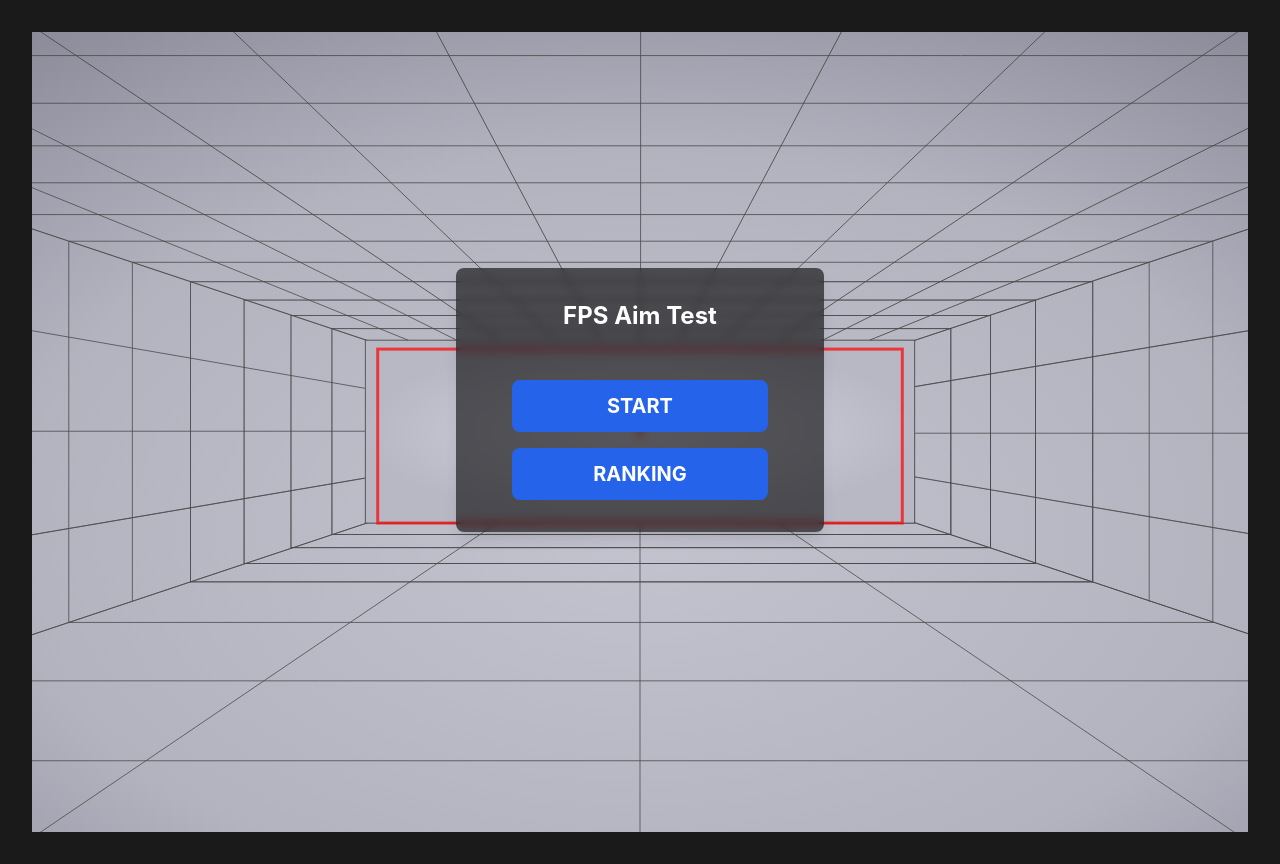
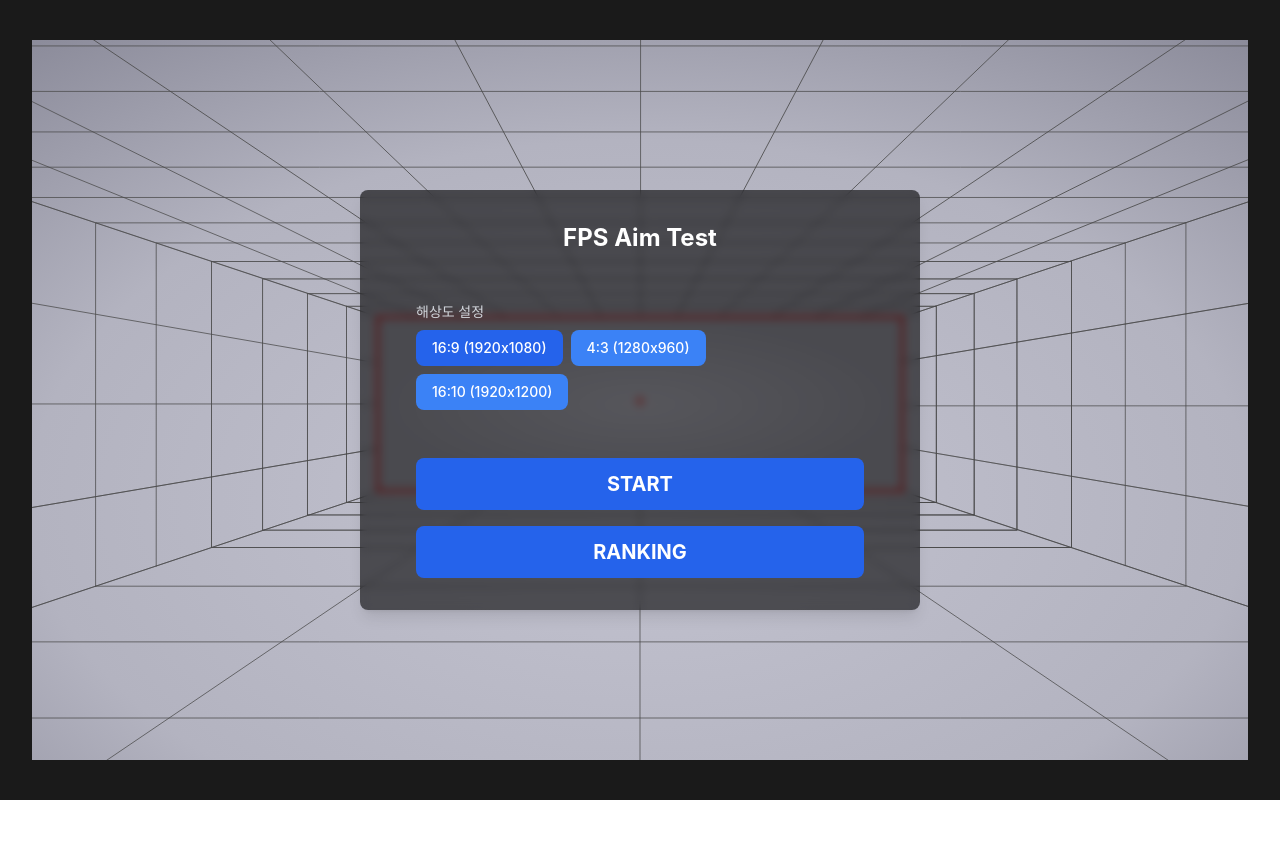
Before and after one commit to Donghunn-Lee/aimtest, a React (Create React App) app: page / in a window 1280 px wide. Both pictures are taken after a click on the button "전체화면 모드". After the commit the page ends 800 px from the top, so only its background shows below. Built offline with nearby package versions, Linux system fonts and the light colour scheme.

Commit message:
feat: 해상도 설정 기능 추가

```diff
--- a/src/components/Game/GameWorld.tsx
+++ b/src/components/Game/GameWorld.tsx
@@ -7,6 +7,9 @@ import { Target, TargetConfig } from './target/types';
 import { StartMenu } from './menu/StartMenu';
 import ResultMenu from './menu/ResultMenu';
 import RankingBoard from '../game/ranking/RankingBoard';
+import { ResolutionSettings } from './settings/ResolutionSettings';
+import { Resolution, DEFAULT_RESOLUTION } from './types/resolution';
+
 interface GameWorldProps {
   gameMode: 'fullscreen' | 'windowed';
   onGameModeChange?: (mode: 'fullscreen' | 'windowed') => void;
@@ -40,6 +43,8 @@ export const GameWorld = ({ gameMode, onGameModeChange }: GameWorldProps) => {
   const [hitCount, setHitCount] = useState(0);
   const [totalClick, setTotalClick] = useState(0);
   const [isRankingOpen, setIsRankingOpen] = useState(false);
+  const [selectedResolution, setSelectedResolution] = useState<Resolution>(DEFAULT_RESOLUTION);
+
   const initTargetManager = () => {
     targetManagerRef.current = new TargetManager(targetConfig, {
       width: canvasRef.current?.width || 0,
@@ -200,16 +205,26 @@ export const GameWorld = ({ gameMode, onGameModeChange }: GameWorldProps) => {
 
     const resizeCanvas = () => {
       if (gameMode === 'fullscreen') {
-        // 전체화면 모드에서는 여백 없이 전체 크기 사용
-        canvas.width = window.innerWidth;
-        canvas.height = window.innerHeight;
+        // 전체화면 모드에서는 선택된 해상도 비율 유지
+        const targetRatio = selectedResolution.ratio;
+        const screenRatio = window.innerWidth / window.innerHeight;
+
+        if (screenRatio > targetRatio) {
+          // 화면이 더 넓은 경우 (세로로 꽉 차게)
+          canvas.height = window.innerHeight;
+          canvas.width = canvas.height * targetRatio;
+        } else {
+          // 화면이 더 좁은 경우 (가로로 꽉 차게)
+          canvas.width = window.innerWidth;
+          canvas.height = canvas.width / targetRatio;
+        }
       } else {
-        // 창 모드에서는 16:9 비율과 24px 여백 고려
+        // 창 모드에서는 선택된 해상도 비율과 24px 여백 고려
         const maxWidth = window.innerWidth - 48; // 양쪽 24px씩 여백
         const maxHeight = window.innerHeight - 48; // 상하 24px씩 여백
 
-        // 16:9 비율 계산
-        const targetRatio = 16 / 9;
+        // 선택된 해상도 비율 계산
+        const targetRatio = selectedResolution.ratio;
         let width = maxWidth;
         let height = width / targetRatio;
 
@@ -239,7 +254,7 @@ export const GameWorld = ({ gameMode, onGameModeChange }: GameWorldProps) => {
     return () => {
       window.removeEventListener('resize', resizeCanvas);
     };
-  }, [gameMode, calculateImageSize]);
+  }, [gameMode, calculateImageSize, selectedResolution]);
 
   // 이미지 로드 (한 번만 실행)
   useEffect(() => {
@@ -416,11 +431,14 @@ export const GameWorld = ({ gameMode, onGameModeChange }: GameWorldProps) => {
   return (
     <div
       ref={containerRef}
-      className={`relative w-full h-full overflow-hidden flex items-center justify-center`}
+      className={`relative w-full h-full overflow-hidden flex items-center justify-center bg-black`}
     >
       <canvas
         ref={canvasRef}
-        className={`block bg-black ${gameMode === 'fullscreen' ? 'w-screen h-screen' : 'max-w-[calc(100vw-48px)] max-h-[calc(100vh-48px)] aspect-video'}`}
+        className={`block bg-black ${gameMode === 'fullscreen' ? 'w-auto h-auto' : 'max-w-[calc(100vw-48px)] max-h-[calc(100vh-48px)]'}`}
+        style={{
+          aspectRatio: selectedResolution.ratio
+        }}
         onMouseMove={handleMouseMove}
         onMouseDown={handleMouseDown}
       />
@@ -454,7 +472,12 @@ export const GameWorld = ({ gameMode, onGameModeChange }: GameWorldProps) => {
         </div>
       ) : null}
       {!isGameStarted && !isGameOver && !isRankingOpen && (
-        <StartMenu onStart={handleGameStart} onRanking={() => setIsRankingOpen(true)} />
+        <StartMenu
+          onStart={handleGameStart}
+          onRanking={() => setIsRankingOpen(true)}
+          selectedResolution={selectedResolution}
+          onResolutionChange={setSelectedResolution}
+        />
       )}
       {isGameOver && (
         <ResultMenu
--- a/src/components/Game/Menu/StartMenu.tsx
+++ b/src/components/Game/Menu/StartMenu.tsx
@@ -1,13 +1,20 @@
-import { useState } from "react";
 import { PanelOverlay } from "../../common/PanelOverlay";
+import { ResolutionSettings } from "../settings/ResolutionSettings";
+import { Resolution, DEFAULT_RESOLUTION } from "../types/resolution";
 
 interface StartMenuProps {
   onStart: () => void;
   onRanking: () => void;
+  selectedResolution: Resolution;
+  onResolutionChange: (resolution: Resolution) => void;
 }
 
-export const StartMenu = ({ onStart, onRanking }: StartMenuProps) => {
-
+export const StartMenu = ({
+  onStart,
+  onRanking,
+  selectedResolution,
+  onResolutionChange
+}: StartMenuProps) => {
   const handleRankingClick = () => {
     onRanking();
   };
@@ -16,7 +23,15 @@ export const StartMenu = ({ onStart, onRanking }: StartMenuProps) => {
     <PanelOverlay>
       <div className="flex flex-col items-center justify-center space-y-8 px-6">
         <h2 className="text-2xl font-bold mb-4 text-white text-center">FPS Aim Test</h2>
-        <div className="space-y-4">
+
+        <div className="w-full max-w-md">
+          <ResolutionSettings
+            selectedResolution={selectedResolution}
+            onResolutionChange={onResolutionChange}
+          />
+        </div>
+
+        <div className="space-y-4 w-full max-w-md">
           <button
             onClick={onStart}
             className="px-6 py-3 text-xl font-bold text-white bg-blue-600 rounded-lg hover:bg-blue-700 transition-colors w-full"
--- /dev/null
+++ b/src/components/Game/settings/ResolutionSettings.tsx
@@ -0,0 +1,34 @@
+import React from 'react';
+import { Resolution, RESOLUTIONS } from '../types/resolution';
+
+interface ResolutionSettingsProps {
+  selectedResolution: Resolution;
+  onResolutionChange: (resolution: Resolution) => void;
+}
+
+export const ResolutionSettings: React.FC<ResolutionSettingsProps> = ({
+  selectedResolution,
+  onResolutionChange,
+}) => {
+  return (
+    <div className="mb-4">
+      <label className="block text-sm font-medium text-gray-300 mb-2">
+        해상도 설정
+      </label>
+      <div className="flex flex-wrap gap-2">
+        {RESOLUTIONS.map((resolution) => (
+          <button
+            key={resolution.name}
+            onClick={() => onResolutionChange(resolution)}
+            className={`px-4 py-2 rounded-lg text-sm font-medium transition-all duration-200 ${selectedResolution.name === resolution.name
+              ? 'bg-blue-600 text-white'
+              : 'bg-blue-500 text-white hover:bg-blue-600'
+              }`}
+          >
+            {resolution.name}
+          </button>
+        ))}
+      </div>
+    </div>
+  );
+};
--- /dev/null
+++ b/src/components/Game/types/resolution.ts
@@ -0,0 +1,29 @@
+export interface Resolution {
+  name: string;
+  width: number;
+  height: number;
+  ratio: number;
+}
+
+export const RESOLUTIONS: Resolution[] = [
+  {
+    name: '16:9 (1920x1080)',
+    width: 1920,
+    height: 1080,
+    ratio: 16 / 9,
+  },
+  {
+    name: '4:3 (1280x960)',
+    width: 1280,
+    height: 960,
+    ratio: 4 / 3,
+  },
+  {
+    name: '16:10 (1920x1200)',
+    width: 1920,
+    height: 1200,
+    ratio: 16 / 10,
+  },
+];
+
+export const DEFAULT_RESOLUTION = RESOLUTIONS[0];
```
